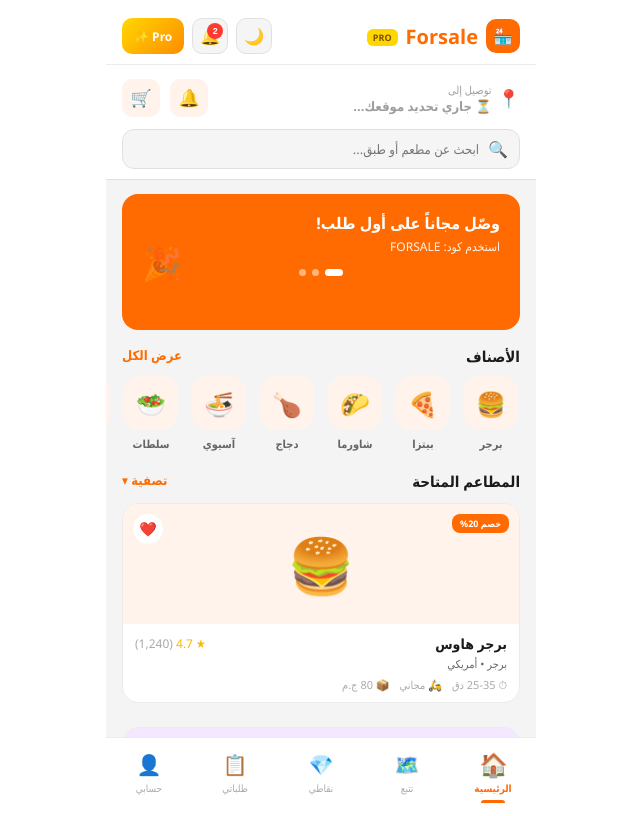
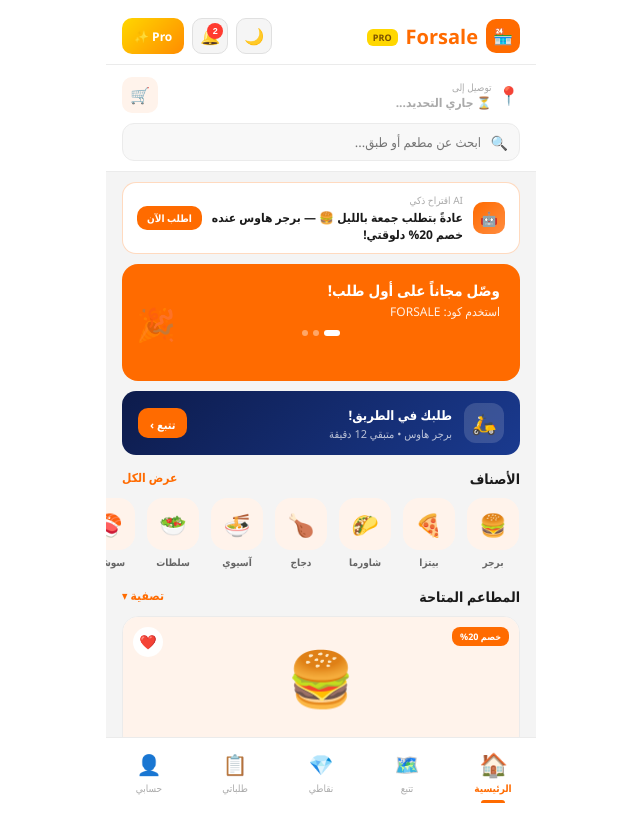
Before and after one commit to mohamedawnyelsaby/Forsale-world, a React (Create React App) app in the folder frontend/: page / in a window 1280 px wide. Shown: the whole page, without its empty margins (319-959 px from the left). Built offline with nearby package versions, Linux system fonts and the light colour scheme; no server answers.

Commit message:
Update HomeScreen.js

```diff
--- a/frontend/src/screens/HomeScreen.js
+++ b/frontend/src/screens/HomeScreen.js
@@ -4,34 +4,33 @@ import S from "../styles";
 import { categories, restaurants, promoOffers } from "../data";
 import RestaurantCard from "../components/RestaurantCard";
 
-export default function HomeScreen({ favorites: favIds, toggleFav, onRestaurantPress }) {
+export default function HomeScreen({ favorites: favIds, toggleFav, onRestaurantPress, dark, onTabChange }) {
   const [promoIdx, setPromoIdx] = useState(0);
   const [search, setSearch] = useState("");
   const [location, setLocation] = useState("شربين، الدقهلية");
   const [locLoading, setLocLoading] = useState(false);
   const [locError, setLocError] = useState(false);
 
+  const card = dark ? "#1C1C1C" : COLORS.white;
+  const cardAlt = dark ? "#252525" : "#F8F8F8";
+  const border = dark ? "rgba(255,255,255,.08)" : "#EBEBEB";
+  const text = dark ? "#F0F0F0" : COLORS.text;
+  const muted = dark ? "#999" : COLORS.textMuted;
+  const gray = dark ? "#555" : "#AAA";
+  const bg = dark ? "#111" : "#F4F4F4";
+
   const getLocation = () => {
-    if (!navigator.geolocation) {
-      setLocation("شربين، الدقهلية");
-      return;
-    }
+    if (!navigator.geolocation) return;
     setLocLoading(true);
     setLocError(false);
     navigator.geolocation.getCurrentPosition(
       async (pos) => {
-        const { latitude, longitude } = pos.coords;
         try {
           const res = await fetch(
-            `https://nominatim.openstreetmap.org/reverse?lat=${latitude}&lon=${longitude}&format=json&accept-language=ar`
+            `https://nominatim.openstreetmap.org/reverse?lat=${pos.coords.latitude}&lon=${pos.coords.longitude}&format=json&accept-language=ar`
           );
           const data = await res.json();
-          const city =
-            data.address?.city ||
-            data.address?.town ||
-            data.address?.village ||
-            data.address?.county ||
-            "شربين";
+          const city = data.address?.city || data.address?.town || data.address?.village || "شربين";
           const state = data.address?.state || "الدقهلية";
           setLocation(`${city}، ${state}`);
         } catch {
@@ -40,286 +39,130 @@ export default function HomeScreen({ favorites: favIds, toggleFav, onRestaurantP
         }
         setLocLoading(false);
       },
-      () => {
-        setLocation("شربين، الدقهلية");
-        setLocLoading(false);
-        setLocError(true);
-      },
+      () => { setLocLoading(false); setLocError(true); },
       { enableHighAccuracy: true, timeout: 8000 }
     );
   };
 
-  useEffect(() => {
-    getLocation();
-  }, []);
+  useEffect(() => { getLocation(); }, []);
 
   const filtered = search
-    ? restaurants.filter(
-        (r) => r.name.includes(search) || r.category.includes(search)
-      )
+    ? restaurants.filter((r) => r.name.includes(search) || r.category.includes(search))
     : restaurants;
 
   return (
-    <div style={S.screen}>
+    <div style={{ ...S.screen, background: bg }}>
       {/* Top bar */}
-      <div
-        style={{
-          background: COLORS.white,
-          padding: "14px 16px 10px",
-          borderBottom: `1px solid ${COLORS.grayMid}`,
-        }}
-      >
-        {/* Location */}
-        <div
-          style={{
-            display: "flex",
-            alignItems: "center",
-            justifyContent: "space-between",
-            marginBottom: 12,
-          }}
-        >
-          <div style={{ display: "flex", alignItems: "center", gap: 6 }}>
+      <div style={{ background: card, padding: "12px 16px 10px", borderBottom: `1px solid ${border}` }}>
+        <div style={{ display: "flex", alignItems: "center", justifyContent: "space-between", marginBottom: 10 }}>
+          <div onClick={getLocation} style={{ display: "flex", alignItems: "center", gap: 6, cursor: "pointer" }}>
             <span style={{ fontSize: 18 }}>📍</span>
             <div>
-              <div style={{ fontSize: 11, color: COLORS.grayText }}>توصيل إلى</div>
-              <div
-                onClick={getLocation}
-                style={{
-                  fontSize: 14,
-                  fontWeight: 700,
-                  color: locError ? COLORS.red : COLORS.text,
-                  display: "flex",
-                  alignItems: "center",
-                  gap: 4,
-                  cursor: "pointer",
-                }}
-              >
-                {locLoading ? (
-                  <span style={{ color: COLORS.grayText, fontSize: 13 }}>
-                    ⏳ جاري تحديد موقعك...
-                  </span>
-                ) : (
-                  <>
-                    {location}
-                    <span style={{ color: COLORS.primary, fontSize: 10 }}>▼</span>
-                  </>
-                )}
+              <div style={{ fontSize: 10, color: gray }}>توصيل إلى</div>
+              <div style={{ fontSize: 13, fontWeight: 700, color: locError ? COLORS.red : text, display: "flex", alignItems: "center", gap: 4 }}>
+                {locLoading
+                  ? <span style={{ color: gray, fontSize: 12 }}>⏳ جاري التحديد...</span>
+                  : <>{location} <span style={{ color: COLORS.primary, fontSize: 9 }}>▼</span></>
+                }
               </div>
-              {locError && (
-                <div style={{ fontSize: 10, color: COLORS.grayText, marginTop: 1 }}>
-                  اضغط لإعادة المحاولة
-                </div>
-              )}
+              {locError && <div style={{ fontSize: 9, color: gray, marginTop: 1 }}>اضغط لإعادة المحاولة</div>}
             </div>
           </div>
-          <div style={{ display: "flex", gap: 10 }}>
-            <button
-              style={{
-                background: COLORS.primaryLight,
-                border: "none",
-                borderRadius: 10,
-                width: 38,
-                height: 38,
-                cursor: "pointer",
-                fontSize: 17,
-              }}
-            >
-              🔔
-            </button>
-            <button
-              style={{
-                background: COLORS.primaryLight,
-                border: "none",
-                borderRadius: 10,
-                width: 38,
-                height: 38,
-                cursor: "pointer",
-                fontSize: 17,
-              }}
-            >
-              🛒
-            </button>
+          <button style={{ background: COLORS.primaryLight, border: "none", borderRadius: 10, width: 36, height: 36, cursor: "pointer", fontSize: 16 }}>🛒</button>
         </div>
-        </div>
-
-        {/* Search */}
         <div style={{ position: "relative" }}>
-          <span
-            style={{
-              position: "absolute",
-              right: 12,
-              top: "50%",
-              transform: "translateY(-50%)",
-              fontSize: 16,
-              color: COLORS.grayText,
-            }}
-          >
-            🔍
-          </span>
+          <span style={{ position: "absolute", right: 12, top: "50%", transform: "translateY(-50%)", fontSize: 14, color: gray }}>🔍</span>
           <input
             value={search}
             onChange={(e) => setSearch(e.target.value)}
             placeholder="ابحث عن مطعم أو طبق..."
             style={{
-              width: "100%",
-              padding: "10px 40px 10px 14px",
-              borderRadius: 12,
-              border: `1.5px solid ${COLORS.grayMid}`,
-              background: COLORS.gray,
-              fontSize: 13,
-              fontFamily: "inherit",
-              direction: "rtl",
-              boxSizing: "border-box",
-              outline: "none",
+              width: "100%", padding: "9px 38px 9px 12px",
+              borderRadius: 12, border: `1.5px solid ${border}`,
+              background: cardAlt, fontSize: 13,
+              fontFamily: "inherit", direction: "rtl",
+              boxSizing: "border-box", outline: "none", color: text,
             }}
           />
         </div>
       </div>
 
+      {/* AI Suggestion */}
+      <div style={{ padding: "10px 16px 0" }}>
+        <div style={{
+          background: card, borderRadius: 14, padding: "10px 14px",
+          border: "1.5px solid rgba(255,107,0,.25)",
+          display: "flex", alignItems: "center", gap: 10, cursor: "pointer",
+        }}>
+          <div style={{ width: 32, height: 32, borderRadius: 10, background: "linear-gradient(135deg,#FF6B00,#FF8C40)", display: "flex", alignItems: "center", justifyContent: "center", fontSize: 14, flexShrink: 0 }}>🤖</div>
+          <div style={{ flex: 1 }}>
+            <div style={{ fontSize: 10, color: gray, marginBottom: 2 }}>AI اقتراح ذكي</div>
+            <div style={{ fontSize: 12, fontWeight: 600, color: text }}>عادةً بتطلب جمعة بالليل 🍔 — برجر هاوس عنده خصم 20% دلوقتي!</div>
+          </div>
+          <button
+            onClick={() => onRestaurantPress(restaurants[0])}
+            style={{ background: COLORS.primary, color: "#fff", border: "none", borderRadius: 10, padding: "5px 10px", fontSize: 10, fontWeight: 700, cursor: "pointer", fontFamily: "inherit", whiteSpace: "nowrap" }}
+          >
+            اطلب الآن
+          </button>
+        </div>
+      </div>
+
       {/* Promo Banner */}
-      <div style={{ padding: "14px 16px 0" }}>
-        <div
-          style={{
-            borderRadius: 16,
-            background: promoOffers[promoIdx].bg,
-            padding: "18px 20px",
-            color: COLORS.white,
-            position: "relative",
-            overflow: "hidden",
-            minHeight: 100,
-          }}
-        >
-          <div
-            style={{
-              fontSize: 32,
-              position: "absolute",
-              left: 20,
-              top: "50%",
-              transform: "translateY(-50%)",
-              opacity: 0.3,
-            }}
-          >
-            {promoOffers[promoIdx].emoji}
-          </div>
-          <div style={{ fontSize: 16, fontWeight: 700, marginBottom: 4 }}>
-            {promoOffers[promoIdx].text}
-          </div>
+      <div style={{ padding: "10px 16px 0" }}>
+        <div style={{ borderRadius: 16, background: promoOffers[promoIdx].bg, padding: "16px 20px", color: "#fff", position: "relative", overflow: "hidden", minHeight: 85 }}>
+          <div style={{ fontSize: 32, position: "absolute", left: 14, top: "50%", transform: "translateY(-50%)", opacity: 0.22 }}>{promoOffers[promoIdx].emoji}</div>
+          <div style={{ fontSize: 15, fontWeight: 700, marginBottom: 3 }}>{promoOffers[promoIdx].text}</div>
           <div style={{ fontSize: 12, opacity: 0.9 }}>{promoOffers[promoIdx].sub}</div>
-          <div
-            style={{
-              display: "flex",
-              gap: 6,
-              marginTop: 14,
-              justifyContent: "center",
-            }}
-          >
+          <div style={{ display: "flex", gap: 5, marginTop: 10, justifyContent: "center" }}>
             {promoOffers.map((_, i) => (
-              <button
-                key={i}
-                onClick={() => setPromoIdx(i)}
-                style={{
-                  width: i === promoIdx ? 18 : 7,
-                  height: 7,
-                  borderRadius: 4,
-                  background:
-                    i === promoIdx ? COLORS.white : "rgba(255,255,255,0.5)",
-                  border: "none",
-                  cursor: "pointer",
-                  transition: "width 0.3s",
-                  padding: 0,
-                }}
-              />
+              <button key={i} onClick={() => setPromoIdx(i)} style={{ width: i === promoIdx ? 16 : 6, height: 6, borderRadius: 3, background: i === promoIdx ? "#fff" : "rgba(255,255,255,.4)", border: "none", cursor: "pointer", transition: "width .3s", padding: 0 }} />
             ))}
           </div>
         </div>
       </div>
 
+      {/* Live Order Banner */}
+      <div style={{ padding: "10px 16px 0" }}>
+        <div
+          onClick={() => onTabChange && onTabChange("tracking")}
+          style={{ background: "linear-gradient(135deg,#0D1B4B,#1a3a8f)", borderRadius: 14, padding: "12px 16px", cursor: "pointer", display: "flex", alignItems: "center", gap: 12 }}
+        >
+          <div style={{ width: 40, height: 40, borderRadius: 12, background: "rgba(255,255,255,.15)", display: "flex", alignItems: "center", justifyContent: "center", fontSize: 20 }}>🛵</div>
+          <div style={{ flex: 1 }}>
+            <div style={{ fontSize: 13, fontWeight: 700, color: "#fff" }}>طلبك في الطريق!</div>
+            <div style={{ fontSize: 11, color: "rgba(255,255,255,.7)", marginTop: 2 }}>برجر هاوس • متبقي 12 دقيقة</div>
+          </div>
+          <div style={{ background: COLORS.primary, borderRadius: 10, padding: "4px 12px" }}>
+            <span style={{ fontSize: 11, fontWeight: 700, color: "#fff" }}>تتبع ›</span>
+          </div>
+        </div>
+      </div>
+
       {/* Categories */}
-      <div style={{ padding: "16px 0 0" }}>
-        <div
-          style={{
-            paddingRight: 16,
-            paddingLeft: 16,
-            marginBottom: 10,
-            display: "flex",
-            justifyContent: "space-between",
-          }}
-        >
-          <span style={{ fontWeight: 700, fontSize: 15, color: COLORS.text }}>
-            الأصناف
-          </span>
-          <span style={{ fontSize: 13, color: COLORS.primary, fontWeight: 600 }}>
-            عرض الكل
-          </span>
+      <div style={{ padding: "14px 0 0" }}>
+        <div style={{ display: "flex", justifyContent: "space-between", padding: "0 16px", marginBottom: 10 }}>
+          <span style={{ fontWeight: 700, fontSize: 14, color: text }}>الأصناف</span>
+          <span style={{ fontSize: 12, color: COLORS.primary, fontWeight: 600 }}>عرض الكل</span>
         </div>
-        <div
-          style={{
-            display: "flex",
-            gap: 10,
-            overflowX: "auto",
-            paddingRight: 16,
-            paddingLeft: 16,
-            paddingBottom: 4,
-            scrollbarWidth: "none",
-          }}
-        >
+        <div style={{ display: "flex", gap: 10, overflowX: "auto", padding: "0 16px 4px", scrollbarWidth: "none" }}>
           {categories.map((cat) => (
-            <div
-              key={cat.id}
-              style={{
-                display: "flex",
-                flexDirection: "column",
-                alignItems: "center",
-                gap: 6,
-                cursor: "pointer",
-                minWidth: 58,
-              }}
-            >
-              <div
-                style={{
-                  width: 54,
-                  height: 54,
-                  borderRadius: 16,
-                  background: COLORS.primaryLight,
-                  display: "flex",
-                  alignItems: "center",
-                  justifyContent: "center",
-                  fontSize: 24,
-                  flexShrink: 0,
-                }}
-              >
-                {cat.icon}
-              </div>
-              <span
-                style={{
-                  fontSize: 11,
-                  fontWeight: 600,
-                  color: COLORS.textMuted,
-                  whiteSpace: "nowrap",
-                }}
-              >
-                {cat.label}
-              </span>
+            <div key={cat.id} style={{ display: "flex", flexDirection: "column", alignItems: "center", gap: 5, cursor: "pointer", minWidth: 54 }}>
+              <div style={{ width: 52, height: 52, borderRadius: 16, background: COLORS.primaryLight, display: "flex", alignItems: "center", justifyContent: "center", fontSize: 22 }}>{cat.icon}</div>
+              <span style={{ fontSize: 10, fontWeight: 600, color: muted, whiteSpace: "nowrap" }}>{cat.label}</span>
             </div>
           ))}
         </div>
       </div>
 
       {/* Restaurants */}
-      <div style={{ padding: "16px 16px 0" }}>
-        <div
-          style={{ display: "flex", justifyContent: "space-between", marginBottom: 12 }}
-        >
-          <span style={{ fontWeight: 700, fontSize: 15, color: COLORS.text }}>
+      <div style={{ padding: "14px 16px 0" }}>
+        <div style={{ display: "flex", justifyContent: "space-between", marginBottom: 10 }}>
+          <span style={{ fontWeight: 700, fontSize: 14, color: text }}>
             {search ? `نتائج البحث (${filtered.length})` : "المطاعم المتاحة"}
           </span>
-          {!search && (
-            <span style={{ fontSize: 13, color: COLORS.primary, fontWeight: 600 }}>
-              تصفية ▾
-            </span>
-          )}
+          {!search && <span style={{ fontSize: 12, color: COLORS.primary, fontWeight: 600 }}>تصفية ▾</span>}
         </div>
-        <div style={{ display: "flex", flexDirection: "column", gap: 12 }}>
         {filtered.map((r) => (
           <RestaurantCard
             key={r.id}
@@ -327,10 +170,10 @@ export default function HomeScreen({ favorites: favIds, toggleFav, onRestaurantP
             isFav={favIds.includes(r.id)}
             onFav={() => toggleFav(r.id)}
             onPress={() => onRestaurantPress(r)}
+            dark={dark}
           />
         ))}
       </div>
     </div>
-    </div>
   );
 }
```
Lines whose indentation alone changed are shown as unchanged.
